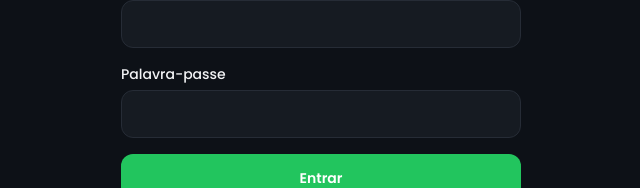
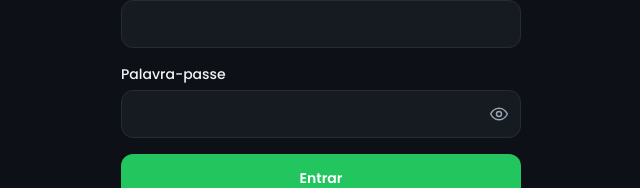
Before and after one commit to dercioanselmo/konecta-frontend, a Next.js app: page /login in a window 1280 px wide. Shown: the part 266-454 px from the top of the page, without its empty margins (319-959 px from the left). Built offline with nearby package versions, Linux system fonts and the light colour scheme.

Commit message:
show password option

```diff
--- a/components/ui/Input.tsx
+++ b/components/ui/Input.tsx
@@ -1,4 +1,6 @@
-import { forwardRef, type InputHTMLAttributes } from "react";
+"use client";
+
+import { forwardRef, useState, type InputHTMLAttributes } from "react";
 import { clsx } from "@/lib/clsx";
 
 interface InputProps extends InputHTMLAttributes<HTMLInputElement> {
@@ -6,21 +8,48 @@ interface InputProps extends InputHTMLAttributes<HTMLInputElement> {
   error?: string;
 }
 
+function EyeIcon() {
+  return (
+    <svg viewBox="0 0 24 24" fill="none" stroke="currentColor" strokeWidth={1.75} className="h-5 w-5">
+      <path strokeLinecap="round" strokeLinejoin="round" d="M2 12s3.5-7 10-7 10 7 10 7-3.5 7-10 7-10-7-10-7Z" />
+      <circle cx="12" cy="12" r="3" />
+    </svg>
+  );
+}
+
+function EyeOffIcon() {
+  return (
+    <svg viewBox="0 0 24 24" fill="none" stroke="currentColor" strokeWidth={1.75} className="h-5 w-5">
+      <path
+        strokeLinecap="round"
+        strokeLinejoin="round"
+        d="M3 3l18 18M10.6 10.6a3 3 0 0 0 4.24 4.24M6.53 6.53C4.3 8.03 2 12 2 12s3.5 7 10 7c1.9 0 3.5-.5 4.8-1.2M9.9 4.24A10.6 10.6 0 0 1 12 4c6.5 0 10 7 10 7a15.6 15.6 0 0 1-2.16 3.19"
+      />
+    </svg>
+  );
+}
+
 export const Input = forwardRef<HTMLInputElement, InputProps>(function Input(
-  { label, error, id, className, ...props },
+  { label, error, id, className, type, ...props },
   ref,
 ) {
   const inputId = id ?? props.name;
+  const isPassword = type === "password";
+  const [visible, setVisible] = useState(false);
+
   return (
     <div className="flex flex-col gap-1.5">
       <label htmlFor={inputId} className="text-sm font-medium text-foreground">
         {label}
       </label>
+      <div className="relative">
         <input
           ref={ref}
           id={inputId}
+          type={isPassword ? (visible ? "text" : "password") : type}
           className={clsx(
             "h-12 w-full rounded-xl border bg-surface px-4 text-base text-foreground placeholder:text-muted focus:outline-none focus:ring-2 focus:ring-brand-green/60",
+            isPassword && "pr-11",
             error ? "border-red-500" : "border-border",
             className,
           )}
@@ -28,6 +57,17 @@ export const Input = forwardRef<HTMLInputElement, InputProps>(function Input(
           aria-describedby={error ? `${inputId}-error` : undefined}
           {...props}
         />
+        {isPassword ? (
+          <button
+            type="button"
+            onClick={() => setVisible((v) => !v)}
+            aria-label={visible ? "Ocultar palavra-passe" : "Mostrar palavra-passe"}
+            className="absolute inset-y-0 right-0 flex w-11 items-center justify-center text-muted hover:text-foreground"
+          >
+            {visible ? <EyeOffIcon /> : <EyeIcon />}
+          </button>
+        ) : null}
+      </div>
       {error ? (
         <p id={`${inputId}-error`} className="text-sm text-red-500">
           {error}
```
Lines whose indentation alone changed are shown as unchanged.
